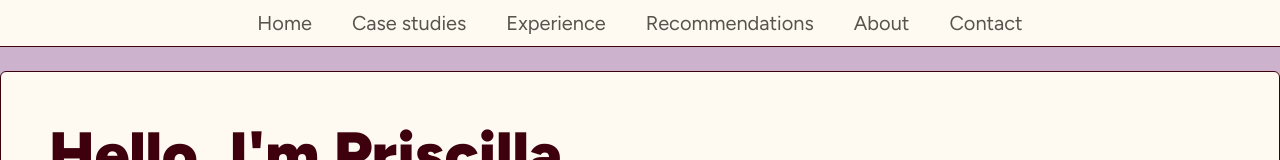
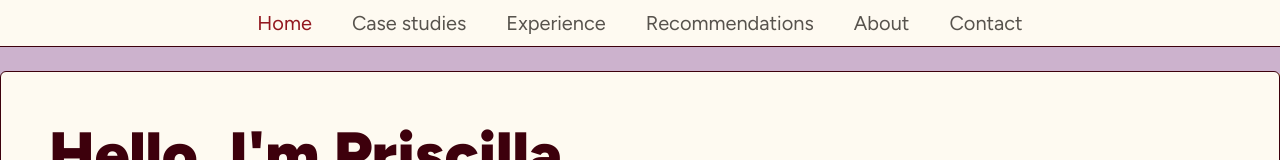
Before and after one commit to dean-tunbridge/px-portfolio, a React (Vite) app: page / in a window 1280 px wide. Shown: the top 160 px of the page. Built offline with nearby package versions, Linux system fonts and the light colour scheme.

Commit message:
add ternary operator to class to check if current element is active to set styling

```diff
--- a/src/components/Navbar.tsx
+++ b/src/components/Navbar.tsx
@@ -6,7 +6,7 @@ export default function Navbar() {
     href: string
   }
 
-  const [active, setActive] = useState('')
+  const [active, setActive] = useState('Home')
 
   const navItems: NavItem[] = [
     { label: 'Home', href: '#' },
@@ -24,8 +24,11 @@ export default function Navbar() {
           {navItems.map((el) => (
             <li key={el.href}>
               <a
+                onClick={() => {
+                  setActive(el.label)
+                }}
                 href={el.href}
-                className="font-normal text-content-secondary px-2 py-1 rounded-md hover:bg-surface-default-subtle active:text-content-brand-secondary">
+                className={`font-normal  px-2 py-1 rounded-md hover:bg-surface-default-subtle ${active === el.label ? 'text-content-brand-secondary' : 'text-content-secondary'}`}>
                 {el.label}
               </a>
             </li>
```
